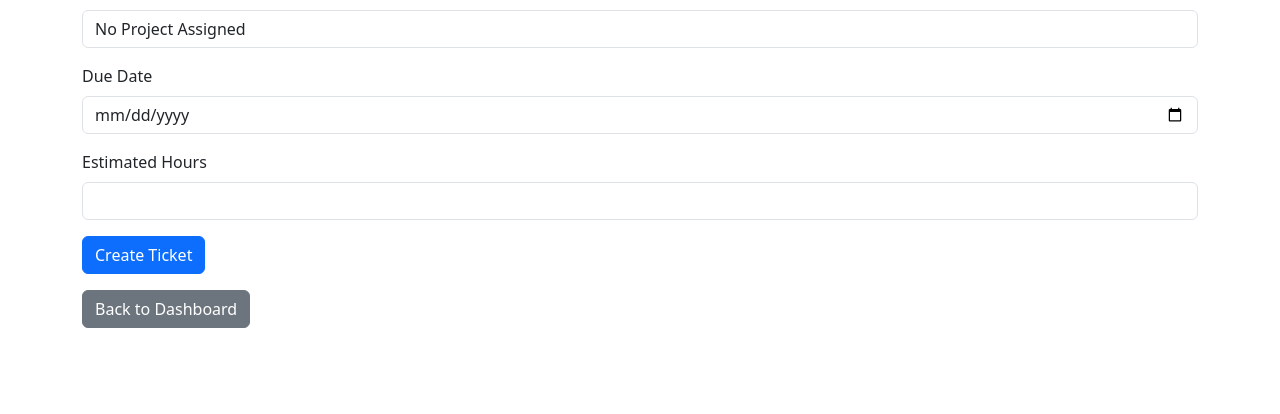
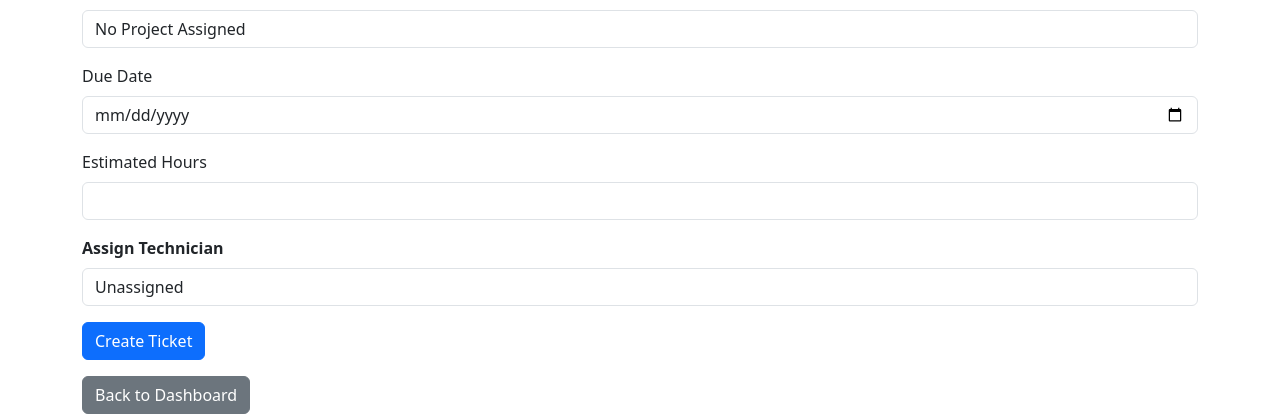
Before and after one commit to abean94/Ticket-and-Project-Management, a Flask app: page /new_ticket in a window 1280 px wide. Shown: the part 941-1355 px from the top of the page. Before the commit the page ends 1269 px from the top, so only its background shows below. Run offline with Flask 3, Linux system fonts and the light colour scheme; the visitor is signed in with stand-in values (Sample User, id 1); data comes from the database, SQL or seed files in the repository; data that the repository does not hold is empty; parts of the project's set-up code (start-up, migrations or seed data) failed here and were passed over; some libraries are stand-ins or nearby versions.

Commit message:
added assign technician feature

```diff
--- a/app.py
+++ b/app.py
@@ -174,6 +174,61 @@ SCOPES = ["https://www.googleapis.com/auth/calendar.events"]
 CLIENT_SECRET_PATH = app.config["CLIENT_SECRET_PATH"]
 TOKEN_PATH = app.config["TOKEN_PATH"]
 
+def send_assignment_email(ticket):
+    """Helper function to send email notification to an assigned technician."""
+    if not ticket.assigned_tech or not ticket.assigned_tech.email:
+        return
+
+    subject = f"[Assigned] Ticket #{ticket.id} - {ticket.subject}"
+    logo_url = Config.LOGO_URL
+
+    client_info = (
+        f"{ticket.client.first_name} {ticket.client.last_name}"
+        if ticket.client
+        else "N/A"
+    )
+
+    body = f"""
+    <html>
+    <head>
+        <style>
+            body {{ font-family: Arial, sans-serif; background-color: #e0e6ed; color: #2a3f54; padding: 20px; }}
+            .container {{ max-width: 600px; margin: 0 auto; background-color: #ffffff; padding: 20px; border-radius: 10px; }}
+            h2 {{ color: #1b3a57; }}
+            .ticket-details {{ background-color: #cbd5e0; padding: 15px; border-radius: 5px; margin: 15px 0; }}
+            .footer {{ text-align: center; font-size: 0.9em; color: #2a3f54; margin-top: 20px; }}
+        </style>
+    </head>
+    <body>
+        <div class="container">
+            <div style="text-align: center;">
+                <img src="{logo_url}" alt="Logo" style="max-width: 200px; margin-bottom: 20px;">
+            </div>
+            <h2>New Ticket Assignment</h2>
+            <p>Hello <strong>{ticket.assigned_tech.username}</strong>,</p>
+            <p>You have been assigned to Ticket <strong>#{ticket.id}</strong>:</p>
+            <div class="ticket-details">
+                <p><strong>Subject:</strong> {ticket.subject}</p>
+                <p><strong>Priority:</strong> {ticket.priority}</p>
+                <p><strong>Status:</strong> {ticket.status}</p>
+                <p><strong>Client:</strong> {client_info}</p>
+                <p><strong>Description:</strong></p>
+                <div style="background-color: #ffffff; padding: 10px; border-left: 4px solid #007bff; margin-top: 5px;">
+                    {md.convert(ticket.description or '')}
+                </div>
+            </div>
+            <p>Please log in to review and respond to this ticket.</p>
+            <div class="footer">
+                <p>{Config.COMPANY_NAME} | Contact Us: {Config.COMPANY_SUPPORT_PHONE} | {Config.COMPANY_SUPPORT_EMAIL}</p>
+            </div>
+        </div>
+    </body>
+    </html>
+    """
+    try:
+        send_gmail_message(to=ticket.assigned_tech.email, subject=subject, html_body=body)
+    except Exception as e:
+        print(f"Error sending assignment email: {e}")
 
 @app.before_request
 def before_request():
@@ -346,6 +401,7 @@ def download_tickets_excel():
                 "Estimated Hours": ticket.estimated_hours,
                 "Project": ticket.project.name if ticket.project else "No Project",
                 "Phase": ticket.phase.name if ticket.phase else "No Phase",
+                "Assigned Tech": ticket.assigned_tech.username if ticket.assigned_tech else "Unassigned",
             }
         )
 
@@ -530,6 +586,13 @@ def new_ticket():
         for client in clients
     ]
 
+    users = User.query.filter(User.role.in_(['admin', 'technician'])).all()
+    if not users:
+        users = User.query.all()
+    form.assigned_tech_id.choices = [(0, "Unassigned")] + [
+        (u.id, f"{u.username} ({u.email})") for u in users
+    ]
+
     # Populate phase choices if a project is selected
     if project_id:
         project = Project.query.get_or_404(project_id)
@@ -542,6 +605,11 @@ def new_ticket():
 
     # Validate and handle the form submission
     if form.validate_on_submit():
+        assigned_tech_id = (
+            form.assigned_tech_id.data
+            if form.assigned_tech_id.data and form.assigned_tech_id.data != 0
+            else None
+        )
         # Create the ticket
         ticket = Ticket(
             subject=form.subject.data,
@@ -549,6 +617,7 @@ def new_ticket():
             priority=form.priority.data,
             status=form.status.data,
             user_id=current_user.id,  # User who created the ticket
+            assigned_tech_id=assigned_tech_id, # ADDED
             phase_id=form.phase_id.data if form.phase_id.data != 0 else None,
             project_id=project_id,
             client_id=form.client_id.data,  # Link the requestor (client)
@@ -559,6 +628,9 @@ def new_ticket():
         )
         db.session.add(ticket)
         db.session.commit()
+        if ticket.assigned_tech_id:
+            send_assignment_email(ticket)
+
         flash("Ticket created successfully!", "success")
         # Redirect based on whether it’s linked to a project
         if phase_id:
@@ -769,23 +841,29 @@ def send_note_email(requestor_email, ticket, note):
 def edit_ticket(id):
     ticket = Ticket.query.get_or_404(id)
 
-    # ✅ Fix: Normalize due_date before binding to the form
     if ticket.due_date and isinstance(ticket.due_date, str):
         try:
             ticket.due_date = parser.parse(ticket.due_date)
         except ValueError:
             ticket.due_date = None
 
-    update_form = UpdateTicketForm(obj=ticket)  # ✅ Moved here
-
-    # Populate client (employee) choices
+    update_form = UpdateTicketForm(obj=ticket)
+
+    # Populate client choices
     clients = Client.query.all()
     update_form.client_id.choices = [
         (client.id, f"{client.first_name} {client.last_name} ({client.company.name})")
         for client in clients
     ]
 
-    # Set phase choices only if the ticket is linked to a project with phases
+    # ADDED: Populate assigned technician choices
+    users = User.query.filter(User.role.in_(['admin', 'technician'])).all()
+    if not users:
+        users = User.query.all()
+    update_form.assigned_tech_id.choices = [(0, "Unassigned")] + [
+        (u.id, f"{u.username} ({u.email})") for u in users
+    ]
+
     if ticket.project_id:
         project = Project.query.get(ticket.project_id)
         if project and project.phases:
@@ -795,8 +873,13 @@ def edit_ticket(id):
     else:
         update_form.phase_id.choices = [(0, "No Project Assigned")]
 
+    # ADDED: Pre-select assigned tech on GET request
+    if request.method == "GET":
+        update_form.assigned_tech_id.data = ticket.assigned_tech_id or 0
+
     if request.method == "POST" and update_form.validate_on_submit():
-        # Update the ticket fields with form data
+        old_tech_id = ticket.assigned_tech_id # ADDED: Track previous tech
+
         ticket.subject = update_form.subject.data
         ticket.description = update_form.description.data
         ticket.status = update_form.status.data
@@ -809,13 +892,25 @@ def edit_ticket(id):
         )
         ticket.estimated_hours = update_form.estimated_hours.data
 
-        # Check if due_date is provided in the form, else retain the current due_date
+        # ADDED: Check and assign new tech ID
+        new_tech_id = (
+            update_form.assigned_tech_id.data
+            if update_form.assigned_tech_id.data != 0
+            else None
+        )
+        ticket.assigned_tech_id = new_tech_id
+
         if update_form.due_date.data:
             ticket.due_date = update_form.due_date.data
 
         db.session.commit()
+
+        # ADDED: Send notification email if assigned technician changed
+        if new_tech_id and new_tech_id != old_tech_id:
+            send_assignment_email(ticket)
+
         flash("Ticket updated successfully!", "success")
-        return "Updated", 200  # Return a success status
+        return "Updated", 200
 
     return render_template("edit_ticket.html", ticket=ticket, update_form=update_form)
 
@@ -1645,14 +1740,18 @@ def admin_dashboard():
     users = User.query.all()
     role_form = ChangeRoleForm()
 
-    if role_form.validate_on_submit():
-        user_id = role_form.user_id.data
-        new_role = role_form.role.data
-        user = User.query.get(user_id)
-        if user:
-            user.role = new_role
-            db.session.commit()
-            flash(f"Role for {user.username} updated to {new_role}.", "success")
+    if request.method == "POST":
+        user_id = request.form.get("user_id")
+        new_role = request.form.get("role")
+
+        # Fixed SQLAlchemy 2.0 syntax & converted ID to integer
+        if user_id and user_id.isdigit():
+            user = db.session.get(User, int(user_id))
+            if user:
+                user.role = new_role
+                db.session.commit()
+                flash(f"Role for {user.username} updated to {new_role}.", "success")
+
         return redirect(url_for("admin_dashboard"))
 
     return render_template("admin_dashboard.html", users=users, role_form=role_form)
--- a/forms.py
+++ b/forms.py
@@ -11,6 +11,7 @@ from wtforms import (
     StringField,
     SubmitField,
     TextAreaField,
+    SelectField
 )
 from wtforms.validators import (
     DataRequired,
@@ -91,6 +92,7 @@ class TicketForm(FlaskForm):
             NumberRange(min=0, message="Estimated hours must be positive"),
         ],
     )
+    assigned_tech_id = SelectField('Assign Technician', coerce=int)
     submit = SubmitField("Create Ticket")
 
 
@@ -132,6 +134,7 @@ class UpdateTicketForm(FlaskForm):
             NumberRange(min=0, message="Estimated hours must be positive"),
         ],
     )
+    assigned_tech_id = SelectField('Assign Technician', coerce=int, validators=[Optional()])
     submit = SubmitField("Update Ticket")
 
 
@@ -277,7 +280,7 @@ class ChangeRoleForm(FlaskForm):
     user_id = HiddenField("User ID", validators=[InputRequired()])
     role = SelectField(
         "Role",
-        choices=[("user", "User"), ("admin", "Admin")],
+        choices=[("user", "User"),("technician", "Technician"),("admin", "Admin")],
         validators=[InputRequired()],
     )
 
--- a/models.py
+++ b/models.py
@@ -100,6 +100,9 @@ class Ticket(db.Model):
 
     # Relationship to the company (through the client)
     client = db.relationship("Client", back_populates="tickets")
+
+    assigned_tech_id = db.Column(db.Integer, db.ForeignKey('user.id'), nullable=True)
+    assigned_tech = db.relationship('User', foreign_keys=[assigned_tech_id], backref='assigned_tickets')
 
     def __repr__(self):
         return f"<Ticket {self.subject}>"
--- a/templates/admin_dashboard.html
+++ b/templates/admin_dashboard.html
@@ -36,11 +36,12 @@
                     <td>{{ user.email }}</td>
                     <td>{{ user.role }}</td>
                     <td>
-                        <form method="POST" class="d-inline">
-                            {{ role_form.hidden_tag() }}
+                            <form method="POST" class="d-inline">
+                            {{ role_form.csrf_token }}
                             <input type="hidden" name="user_id" value="{{ user.id }}">
                             <select name="role" class="form-select">
                                 <option value="user" {% if user.role == 'user' %}selected{% endif %}>User</option>
+                                <option value="technician" {% if user.role == 'technician' %}selected{% endif %}>Technician</option>
                                 <option value="admin" {% if user.role == 'admin' %}selected{% endif %}>Admin</option>
                             </select>
                             <button type="submit" class="btn btn-primary btn-sm mt-2">Change Role</button>
--- a/templates/edit_ticket.html
+++ b/templates/edit_ticket.html
@@ -141,6 +141,12 @@
                         {{ update_form.estimated_hours.label(class="form-label") }}
                         {{ update_form.estimated_hours(class="form-control", value=ticket.estimated_hours) }}
                     </div>
+
+                    <div class="form-group mb-3">
+                        {{ update_form.assigned_tech_id.label(class="form-label fw-bold") }}
+                        {{ update_form.assigned_tech_id(class="form-control") }}
+                    </div>
+
                 </div>
             </div>
 
--- a/templates/new_ticket.html
+++ b/templates/new_ticket.html
@@ -107,6 +107,11 @@
                 {{ form.estimated_hours(class="form-control") }}
             </div>
 
+            <div class="form-group mb-3">
+                {{ form.assigned_tech_id.label(class="form-label fw-bold") }}
+                {{ form.assigned_tech_id(class="form-control") }}
+            </div>
+
             <button type="submit" class="btn btn-primary">Create Ticket</button>
         </form>
 
```
Also changed, not shown: templates/dashboard.html (+11 -3 lines), templates/view_ticket.html (+8 -1 lines).
